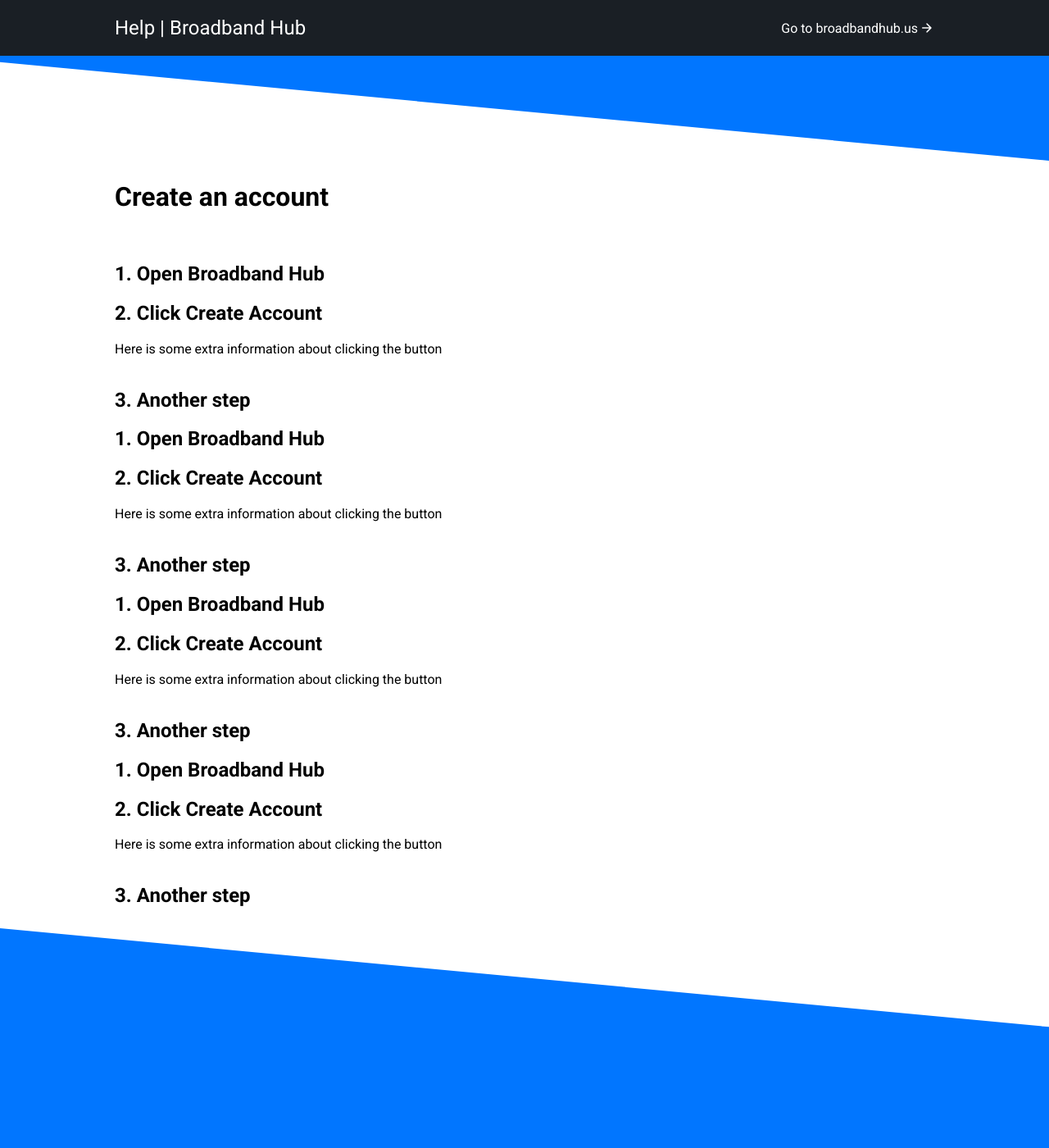
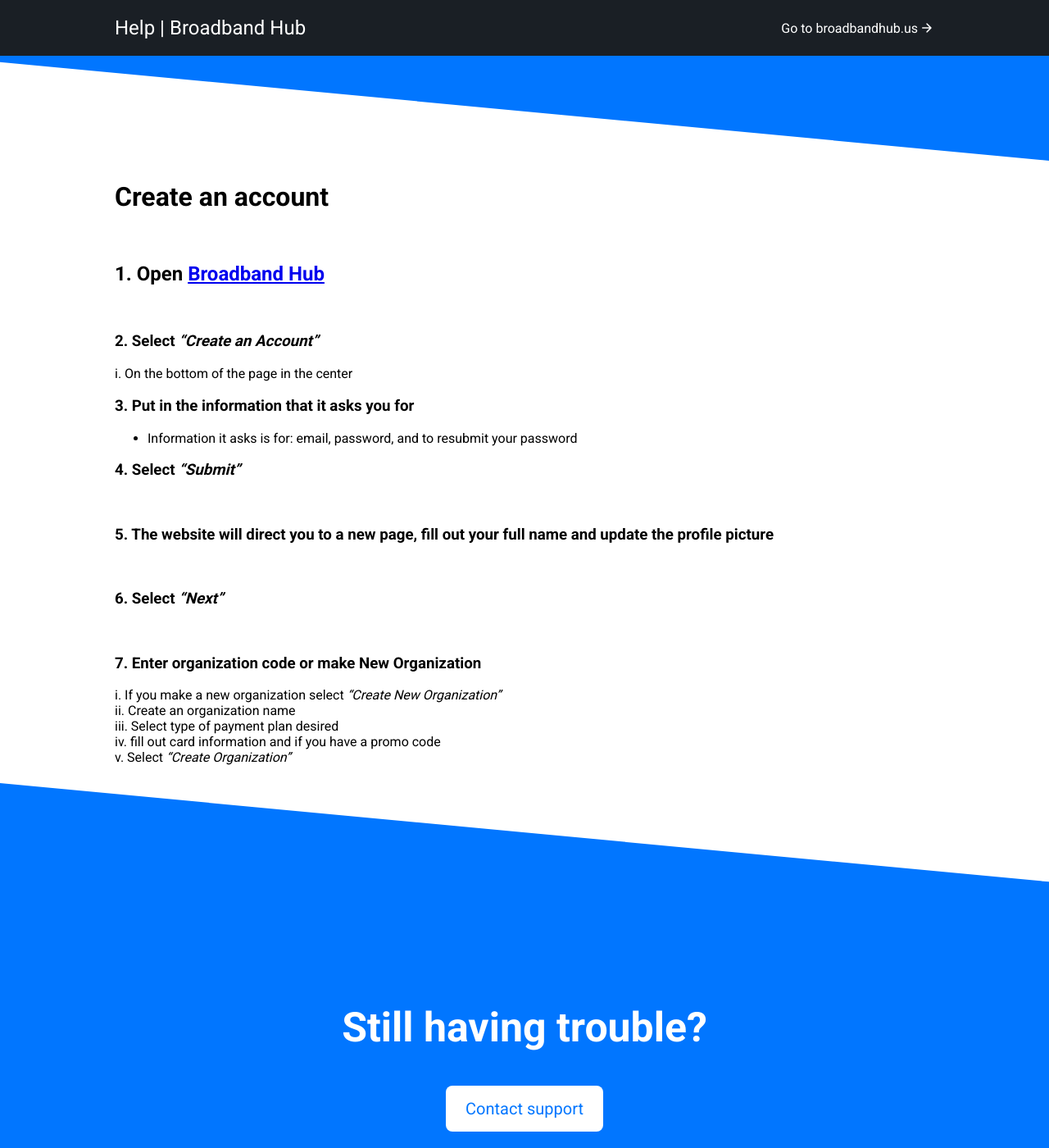
Before and after one commit to kt-eller/help-pages, a Jekyll site: the page built from pages/create-an-account.md, in a window 1280 px wide and 1400 px high. Shown: the whole window at 82% size. Built offline with Jekyll 4.4.1, drawn with Linux system fonts in a browser that asks for light colours.

Commit message:
Update create-an-account.md

```diff
--- a/pages/create-an-account.md
+++ b/pages/create-an-account.md
@@ -7,45 +7,33 @@ permalink: /create-an-account
 # {{ page.title }}
 <br>
 
-## 1. Open Broadband Hub
-
-## 2. Click Create Account
-
-Here is some extra information about clicking the button
-<br>
+## 1. Open [Broadband Hub](https://app.broadbandhub.us/login)
 <br>
 
-## 3. Another step
-
-
-## 1. Open Broadband Hub
-
-## 2. Click Create Account
-
-Here is some extra information about clicking the button
-<br>
+### 2. Select *"Create an Account"*
+i. On the bottom of the page in the center
 <br>
 
-## 3. Another step
-
-
-## 1. Open Broadband Hub
-
-## 2. Click Create Account
-
-Here is some extra information about clicking the button
-<br>
+### 3. Put in the information that it asks you for
+- Information it asks is for: email, password, and to resubmit your password
 <br>
 
-## 3. Another step
-
-
-## 1. Open Broadband Hub
-
-## 2. Click Create Account
-
-Here is some extra information about clicking the button
-<br>
+### 4. Select *"Submit"*
 <br>
 
-## 3. Another step
+### 5. The website will direct you to a new page, fill out your full name and update the profile picture
+<br>
+
+### 6. Select *"Next"*
+<br>
+
+### 7. Enter organization code or make New Organization
+i. If you make a new organization select *"Create New Organization"*
+<br>
+ii. Create an organization name
+<br>
+iii. Select type of payment plan desired
+<br>
+iv. fill out card information and if you have a promo code
+<br>
+v. Select *"Create Organization"*
```
